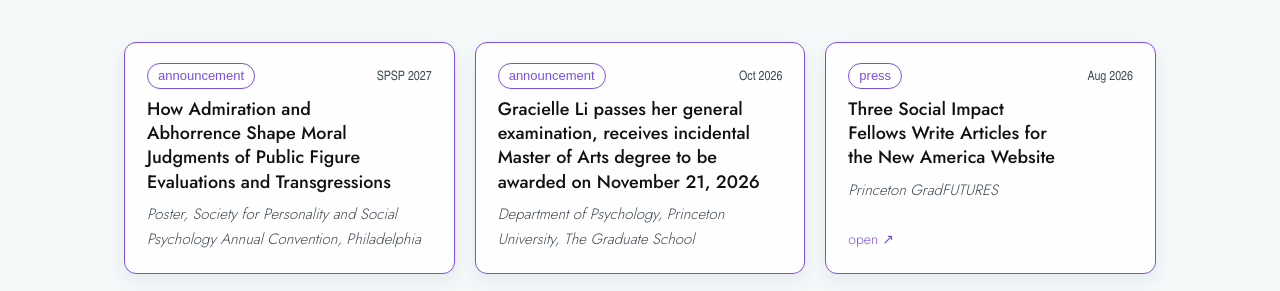
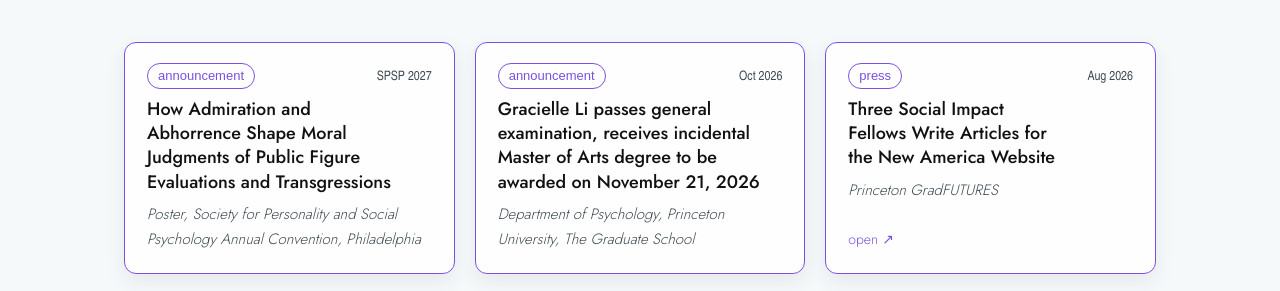
Before and after one commit to gracielleli/gracielleli.github.io, a Jekyll site: the page built from index.html, in a window 1280 px wide. Shown: the part 935-1226 px from the top of the page. Built offline with Jekyll 4.4.1, drawn with Linux system fonts in a browser that asks for light colours; some web fonts are replaced.

Commit message:
Update featured.yml

```diff
--- a/_data/featured.yml
+++ b/_data/featured.yml
@@ -11,7 +11,7 @@
 
 - type: "announcement"
   when: "Oct 2026"
-  title: "Gracielle Li passes her general examination, receives incidental Master of Arts degree to be awarded on November 21, 2026"
+  title: "Gracielle Li passes general examination, receives incidental Master of Arts degree to be awarded on November 21, 2026"
   source: "Department of Psychology, Princeton University, The Graduate School"
 
 - type: "press"
```
